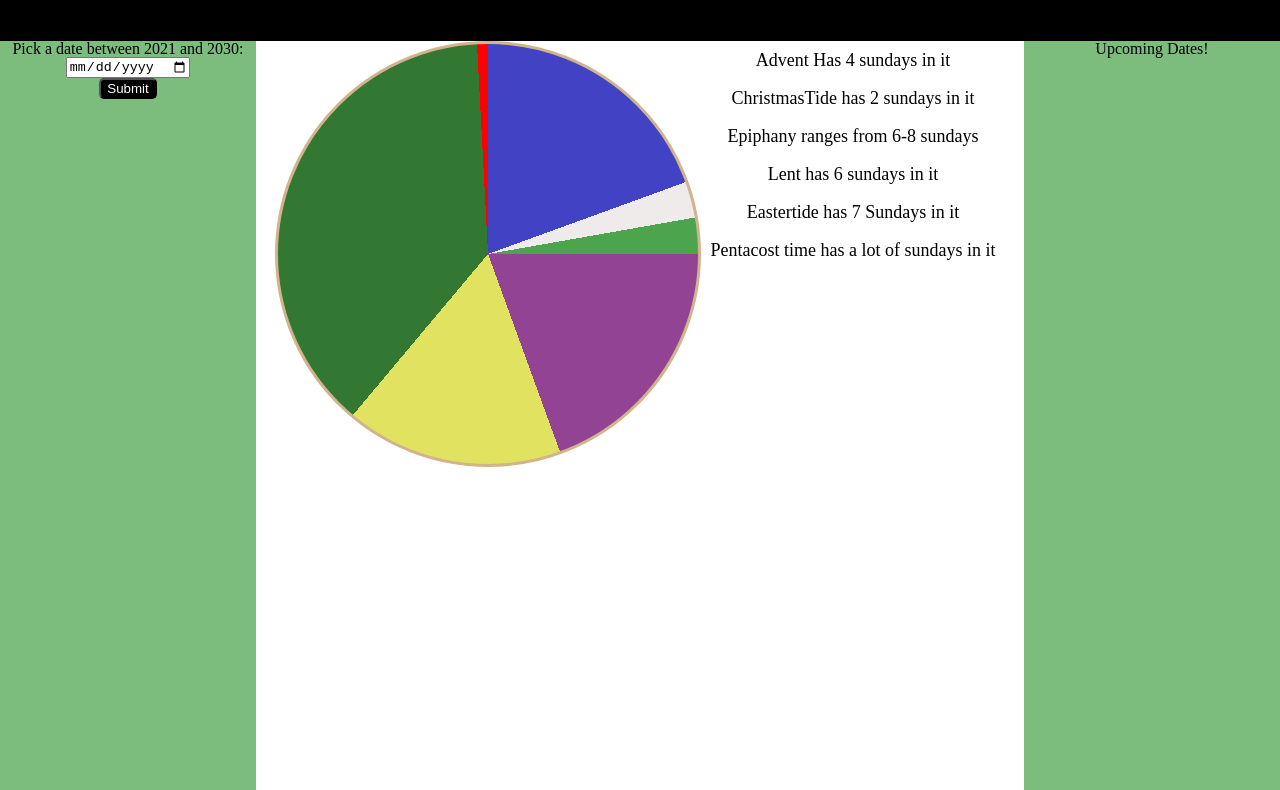
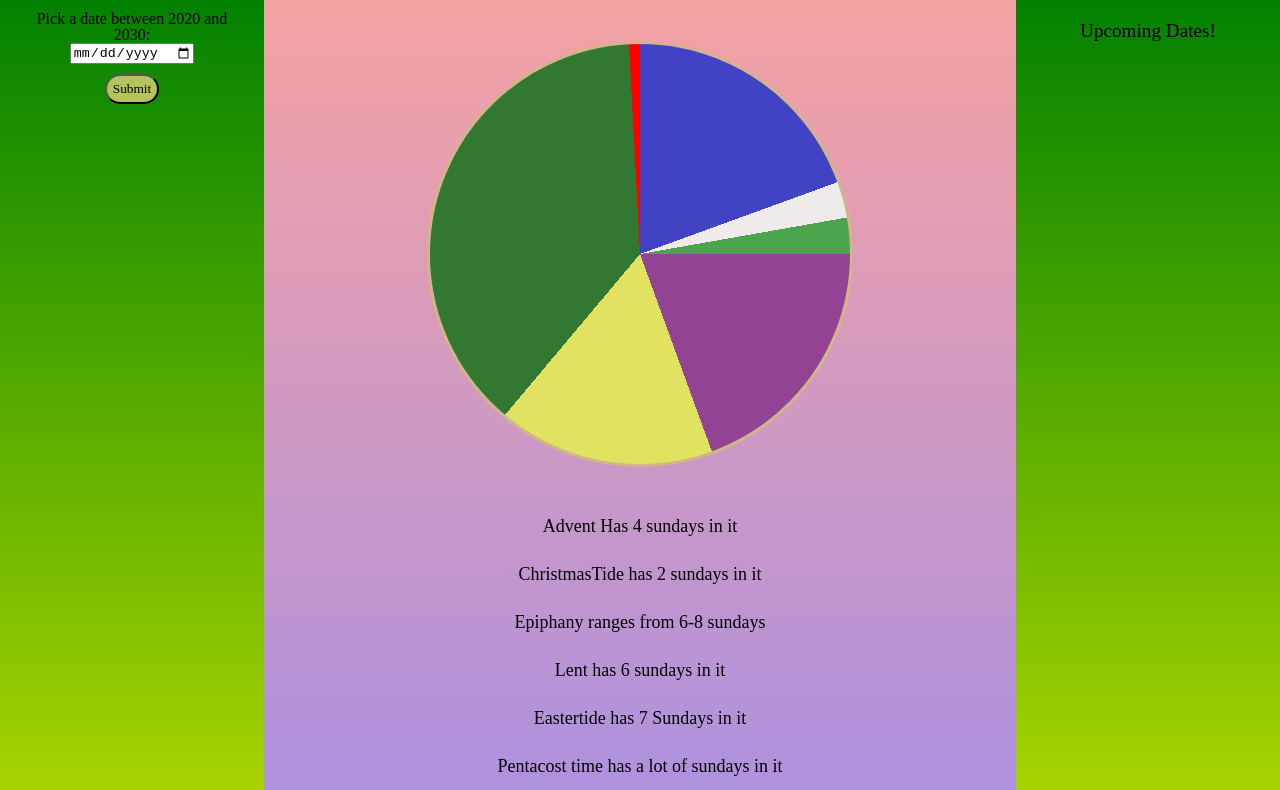
Before and after one commit to TakoKing8217/foundations-capstone-project, a website: page public/main.html in a window 1280 px wide. Shown: the part 109-899 px from the top of the page. Drawn offline with nearby package versions, Linux system fonts and the light colour scheme; no server answers.

Commit message:
eod cleaning house

```diff
--- a/public/main.html
+++ b/public/main.html
@@ -17,7 +17,7 @@
     <section>
       <div id="left-side">
         <form>
-          <label for="season">Pick a date between 2021 and 2030:<br /></label>
+          <label for="season">Pick a date between 2020 and 2030:<br /></label>
           <input type="date" id="input-date" />
         </form>
         <button id="season-button">Submit</button>
@@ -30,7 +30,7 @@
           src="photos/liturgical-calandar-extraordinary-form.webp"
           alt="church calendar photo"
         /> -->
-        <div id="circle">
+        <div id="mid-baby">
           <li
             id=""
             class="piechart"
@@ -61,7 +61,7 @@
         </div>
       </div>
       <div id="right-side">
-        Upcoming Dates!
+        <li style="font-size: larger">Upcoming Dates!</li>
         <div id="upcoming"></div>
       </div>
     </section>
--- a/public/main.js
+++ b/public/main.js
@@ -9,7 +9,7 @@ const inputList = document.getElementById("input-list");
 
 const addToCenterList = (script) => {
   today.innerHTML = "";
-  const dateAdded = document.createElement("div");
+  const dateAdded = document.createElement("li");
   dateAdded.textContent = script;
   today.appendChild(dateAdded);
 };
--- a/public/styles.css
+++ b/public/styles.css
@@ -1,6 +1,9 @@
+body {
+  font-family: "Times New Roman", Times, serif;
+}
 header {
   background-color: black;
-  height: 150px;
+  height: 100px;
   padding: 0px;
   margin: 0px;
   display: flex;
@@ -12,12 +15,15 @@ section {
   display: flex;
   text-align: center;
 }
+
 li {
   font-family: "Times New Roman", Times, serif;
   padding: 10px;
+  margin: 10px;
   font-size: large;
   list-style-type: none;
 }
+
 h1 {
   color: white;
   display: flex;
@@ -28,29 +34,30 @@ h2 {
   color: white;
   font-size: xx-large;
 }
+
 #left-side {
   width: 20%;
-  background-color: rgb(124, 188, 125);
+  background-image: linear-gradient(green, yellow);
   height: 1200px;
 }
 
 #mid {
   width: 60%;
   background-color: rgb(255, 255, 255);
-  /* display: flex; */
-  /* justify-content: left; */
-  /* flex-wrap: wrap; */
   height: 1200px;
-  /* display: flex; */
+  background-image: linear-gradient(rgb(246, 162, 162), rgb(136, 136, 255));
+  padding: 10px;
+}
+#mid-baby {
   display: flex;
   justify-content: center;
 }
-
 #right-side {
   width: 20%;
-  background-color: rgb(124, 188, 125);
+  background-image: linear-gradient(green, yellow);
   height: 1200px;
 }
+
 #what-season {
   margin-top: 20px;
   height: 100px;
@@ -58,6 +65,7 @@ h2 {
   border-radius: 100%;
   background-color: silver;
 }
+
 a {
   color: white;
   text-underline-offset: unset;
@@ -68,8 +76,22 @@ iframe {
 }
 
 button {
-  background-color: black;
-  color: white;
-  border-radius: 5px;
-  border-color: white solid;
+  font-family: "Times New Roman", Times, serif;
+  background-color: rgb(181, 195, 92);
+  color: rgb(0, 0, 0);
+  border-radius: 30px;
+  width: 30px;
+  height: 30px;
 }
+
+div {
+  padding: 10px;
+}
+
+form {
+  padding: 10px;
+}
+
+#season-button {
+  width: auto;
+}
```
Also changed, not shown: server/controller.js (+2 -11 lines).
